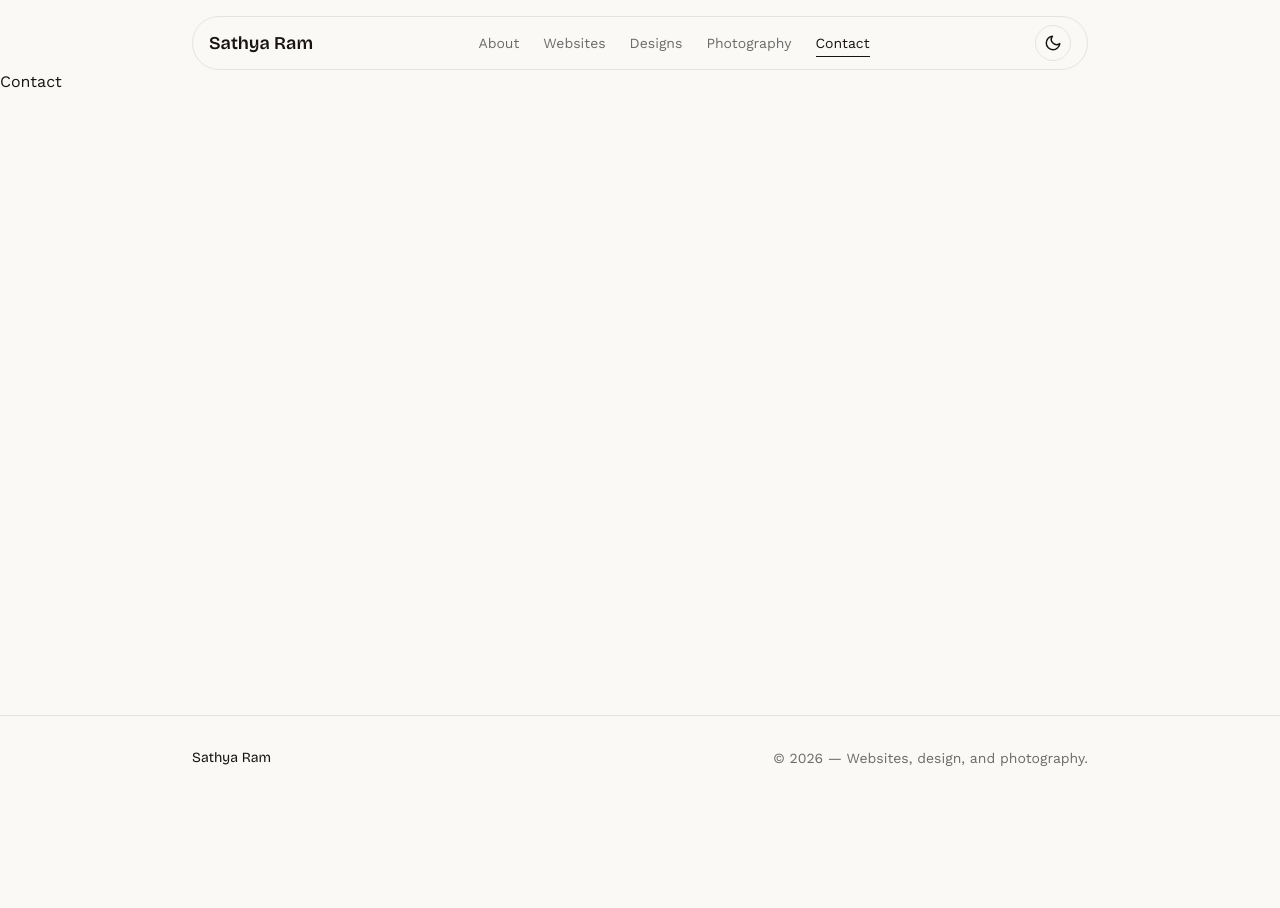
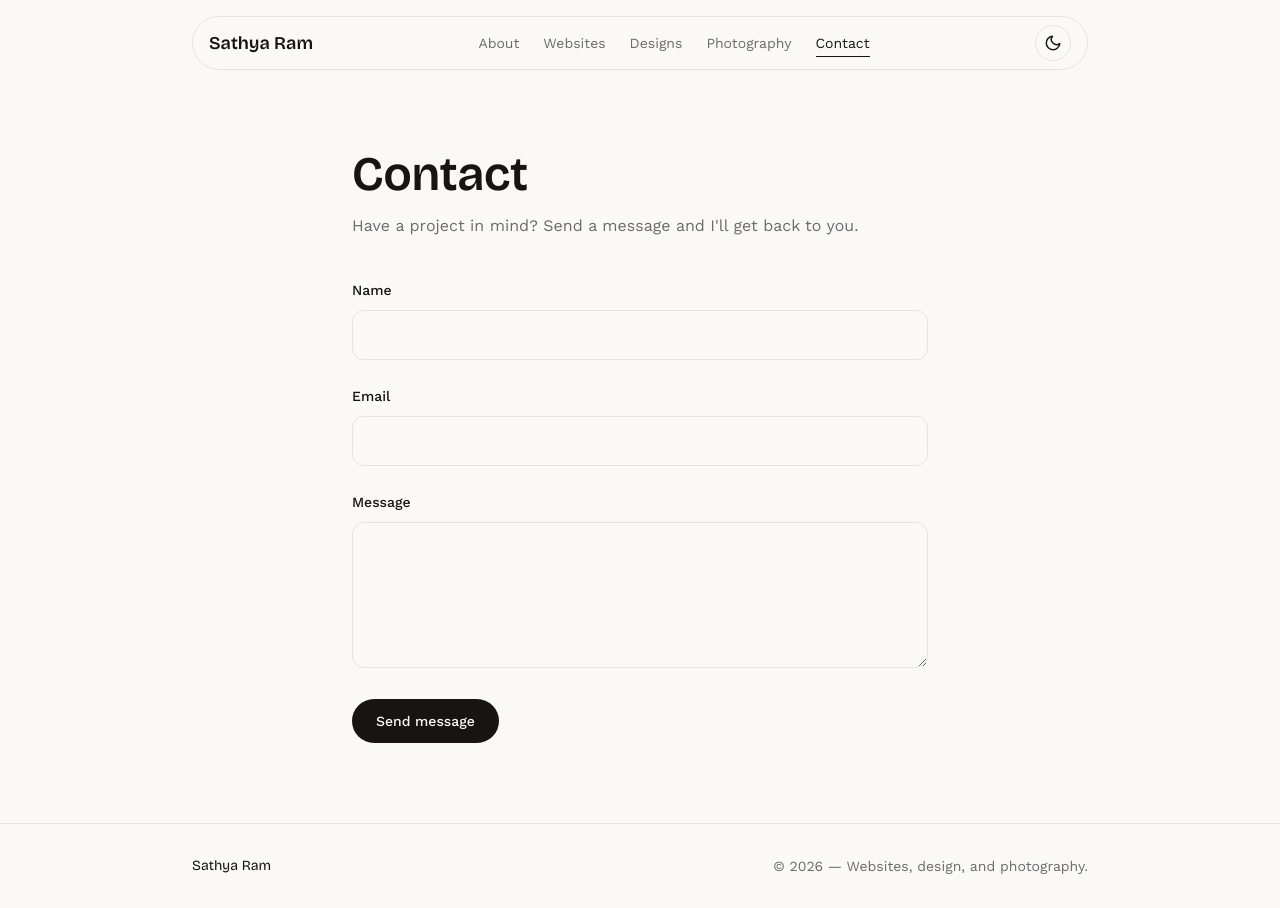
Before and after one commit to sathyaram/sathyaram, a Next.js app: page /contact in a window 1280 px wide. Before the commit the page ends 800 px from the top, so only its background shows below. Built offline with nearby package versions, Linux system fonts and the light colour scheme.

Commit message:
Add contact form UI shell (unwired, honest placeholder state)

```diff
--- a/app/contact/page.tsx
+++ b/app/contact/page.tsx
@@ -1,9 +1,23 @@
 import type { Metadata } from "next";
+import ContactForm from "@/components/ContactForm";
 
 export const metadata: Metadata = {
   title: "Contact",
 };
 
 export default function Contact() {
-  return <h1>Contact</h1>;
+  return (
+    <div className="px-6 py-16 sm:py-20">
+      <div className="mx-auto max-w-xl">
+        <h1 className="font-display text-4xl font-semibold sm:text-5xl">
+          Contact
+        </h1>
+        <p className="mt-4 text-muted">
+          Have a project in mind? Send a message and I&apos;ll get back to you.
+        </p>
+
+        <ContactForm />
+      </div>
+    </div>
+  );
 }
--- /dev/null
+++ b/components/ContactForm.tsx
@@ -0,0 +1,71 @@
+"use client";
+
+import { useState } from "react";
+
+export default function ContactForm() {
+  const [submitted, setSubmitted] = useState(false);
+
+  function handleSubmit(event: React.FormEvent<HTMLFormElement>) {
+    event.preventDefault();
+    setSubmitted(true);
+  }
+
+  if (submitted) {
+    return (
+      <p className="mt-10 rounded-2xl border border-border p-6 text-muted">
+        Thanks for reaching out — this form isn&apos;t wired up to actually
+        send yet, but it will be soon.
+      </p>
+    );
+  }
+
+  return (
+    <form onSubmit={handleSubmit} className="mt-10 space-y-6">
+      <div>
+        <label htmlFor="name" className="text-sm font-medium">
+          Name
+        </label>
+        <input
+          id="name"
+          name="name"
+          type="text"
+          required
+          className="mt-2 w-full rounded-xl border border-border bg-background px-4 py-3 text-base outline-none transition-colors focus:border-accent"
+        />
+      </div>
+
+      <div>
+        <label htmlFor="email" className="text-sm font-medium">
+          Email
+        </label>
+        <input
+          id="email"
+          name="email"
+          type="email"
+          required
+          className="mt-2 w-full rounded-xl border border-border bg-background px-4 py-3 text-base outline-none transition-colors focus:border-accent"
+        />
+      </div>
+
+      <div>
+        <label htmlFor="message" className="text-sm font-medium">
+          Message
+        </label>
+        <textarea
+          id="message"
+          name="message"
+          rows={5}
+          required
+          className="mt-2 w-full rounded-xl border border-border bg-background px-4 py-3 text-base outline-none transition-colors focus:border-accent"
+        />
+      </div>
+
+      <button
+        type="submit"
+        className="rounded-full bg-foreground px-6 py-3 text-sm font-medium text-background transition-opacity hover:opacity-90"
+      >
+        Send message
+      </button>
+    </form>
+  );
+}
```
